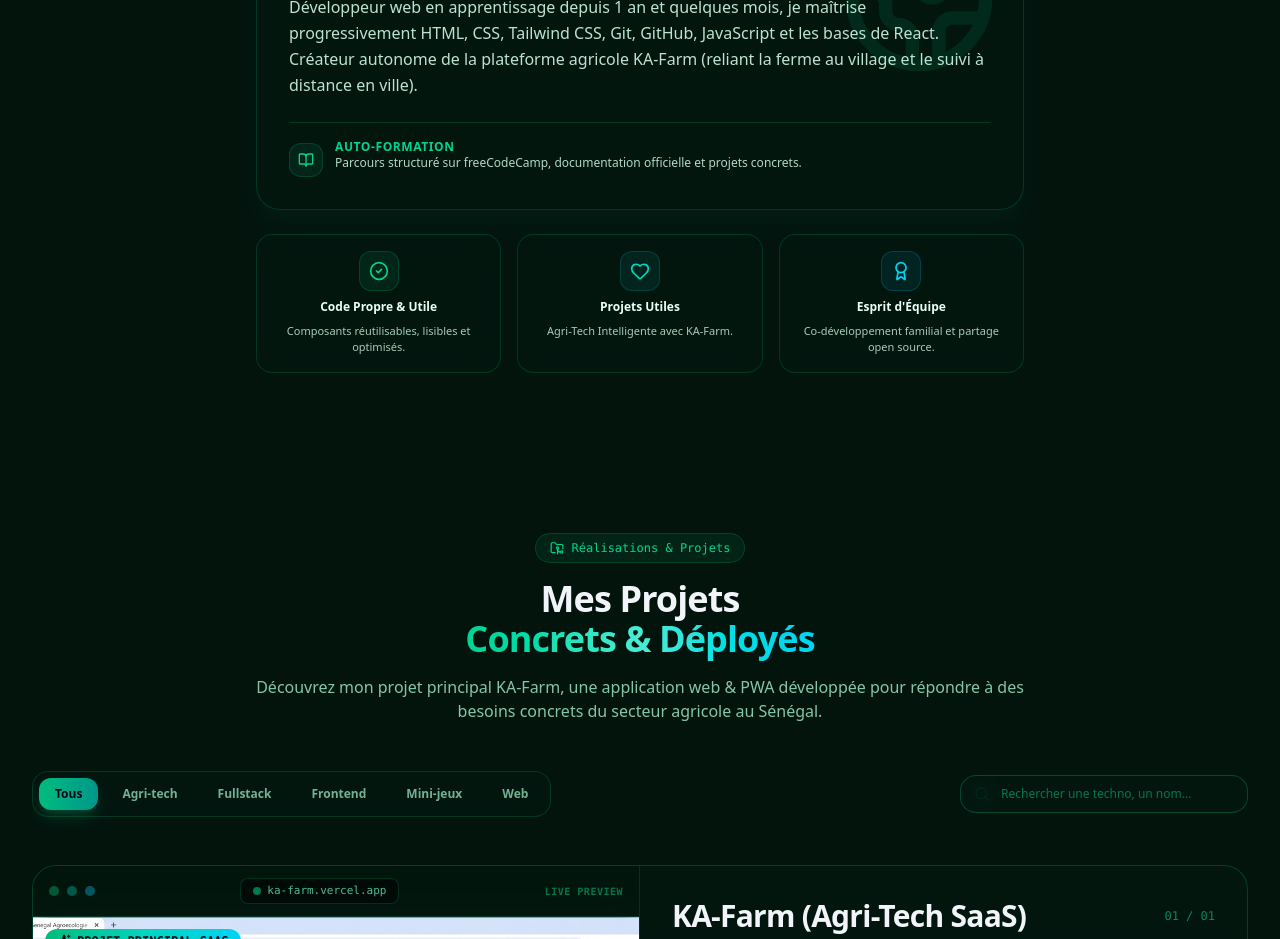
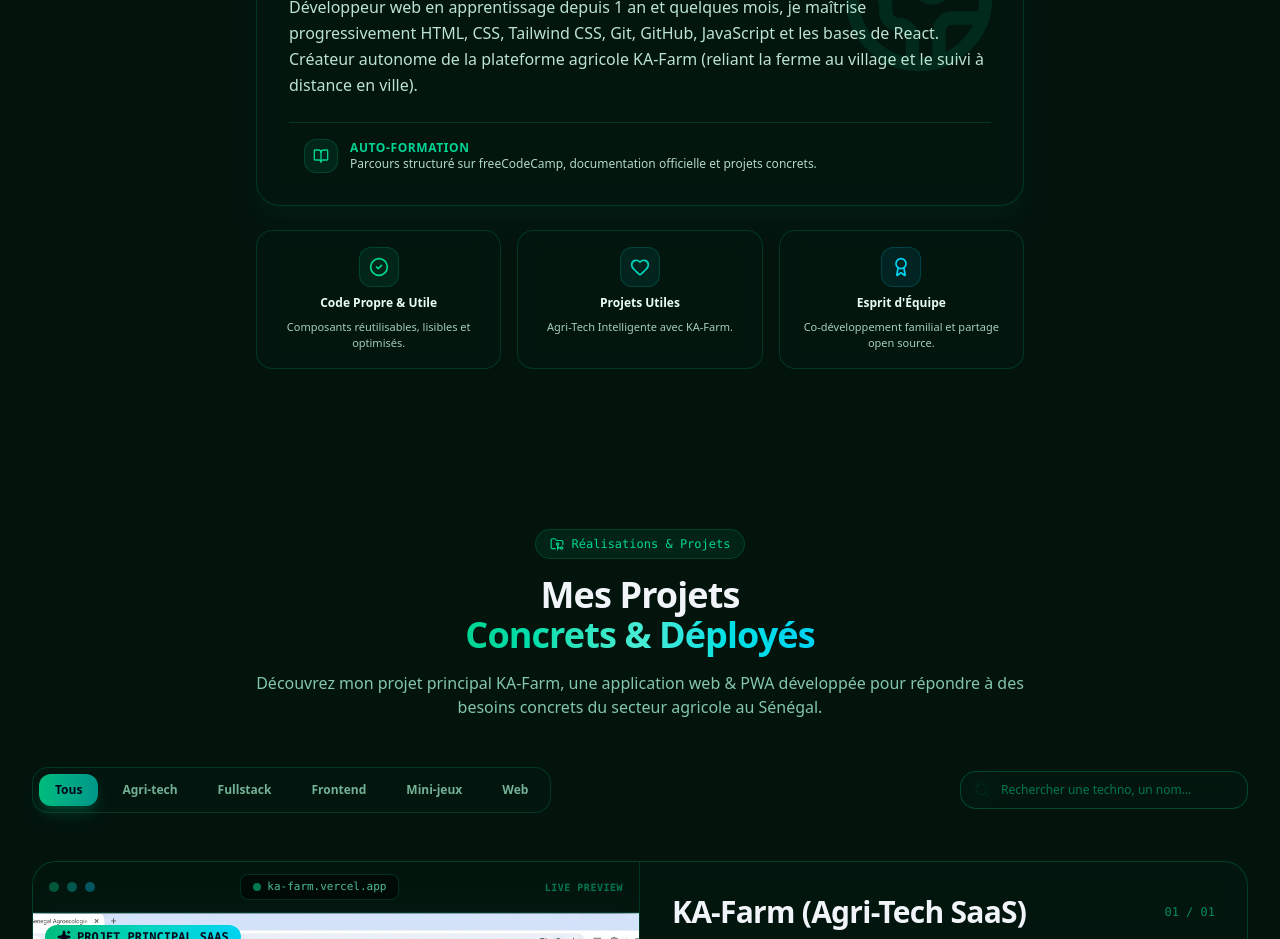
Before and after one commit to Ahmad12-hu/portfolio, a React (Vite) app: page / in a window 1280 px wide. Shown: the part 1360-2299 px from the top of the page. Built offline with nearby package versions, Linux system fonts and the light colour scheme.

Commit message:
About: centre bloc Auto-formation

```diff
--- a/src/components/About.tsx
+++ b/src/components/About.tsx
@@ -63,11 +63,11 @@
                 </p>
 
                 <div className="pt-4 border-t border-emerald-500/20">
-                  <div className="flex items-start gap-3">
-                    <div className="p-2 rounded-xl bg-emerald-500/10 text-emerald-400 mt-1 border border-emerald-500/20">
+                  <div className="flex items-center gap-3 max-w-2xl mx-auto">
+                    <div className="p-2 rounded-xl bg-emerald-500/10 text-emerald-400 border border-emerald-500/20 shrink-0">
                       <BookOpen className="w-4 h-4" />
                     </div>
-                    <div>
+                    <div className="text-left">
                       <h4 className="text-xs font-bold uppercase tracking-wider text-emerald-400">Auto-formation</h4>
                       <p className={`text-xs font-medium ${darkMode ? 'text-emerald-100/85' : 'text-slate-600'}`}>Parcours structuré sur freeCodeCamp, documentation officielle et projets concrets.</p>
                     </div>
```
